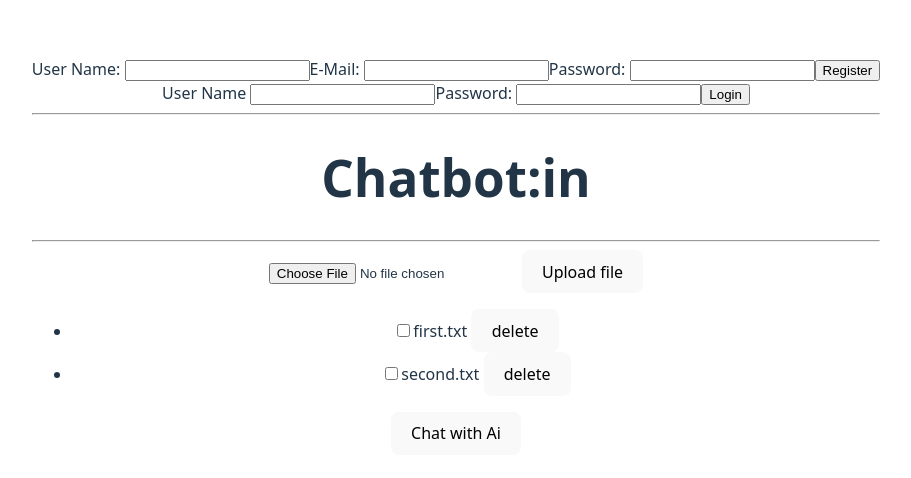
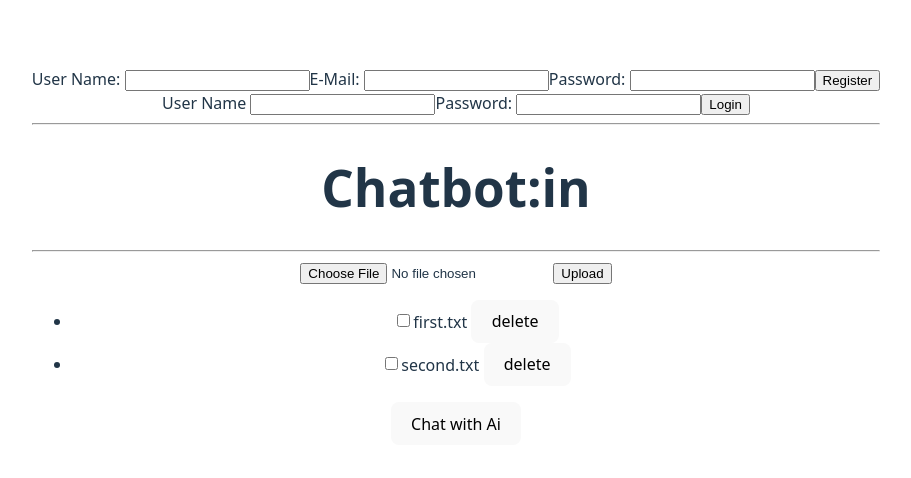
Before and after one commit to sebastian-305/Chatbot-in-API, a React (Vite) app in the folder chatbot-in-frontend/: page / in a window 1280 px wide. Shown: the part 136-614 px from the top of the page, without its empty margins (184-1095 px from the left). Built offline with nearby package versions, Linux system fonts and the light colour scheme; no server answers.

Commit message:
verschlimmert

```diff
--- a/chatbot-in-frontend/src/UploadFile.jsx
+++ b/chatbot-in-frontend/src/UploadFile.jsx
@@ -1,12 +1,28 @@
 export function UploadFile() {
 
 
-    //function getMockAnswer2() {
-    //    var request = new Request('http://localhost:5114/upload?token=salkfdjq34jk', {
-    //        method: 'POST'
-    //    });
-    //    fetch(request).then(response => response.text()).then(text => document.querySelector("#answer").innerHTML = text);
-    //}
 
-    return <><input type="file"></input><button type="button">Upload file</button></>;
+
+    return <form onSubmit={upoad_file}>
+        <input type="file" name="file"></input>
+        <input type="submit" value="Upload" ></input>
+    </form>;
+
+
+    function upoad_file(event) {
+        event.preventDefault();
+
+
+        var request = new Request('http://localhost:5114/upload', {
+            method: 'POST',
+            headers: {
+                'Content-Type': 'application/x-binary',
+                'filename': event.target.file.name,
+                'token': "asdf"
+            },
+            body: event.target.file
+        });
+        fetch(request).then(response => response.text()).then(text => console.log(text));
+
+    }
 }
```
Also changed, not shown: 1 other file (tests, documents, lock files or other folders).
